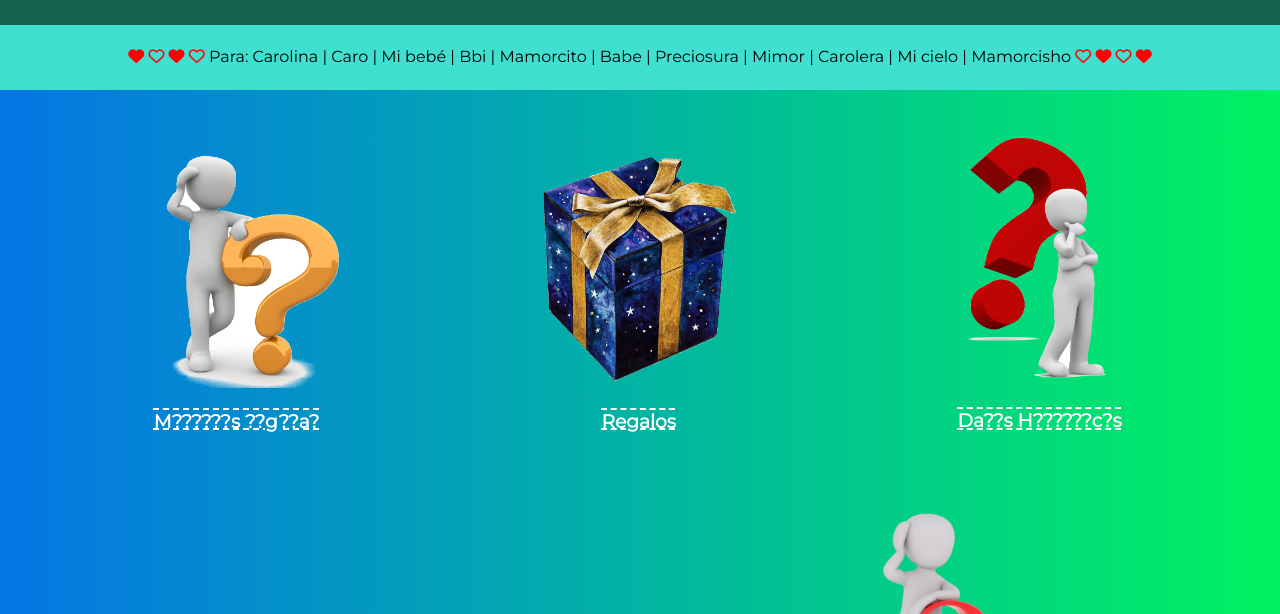
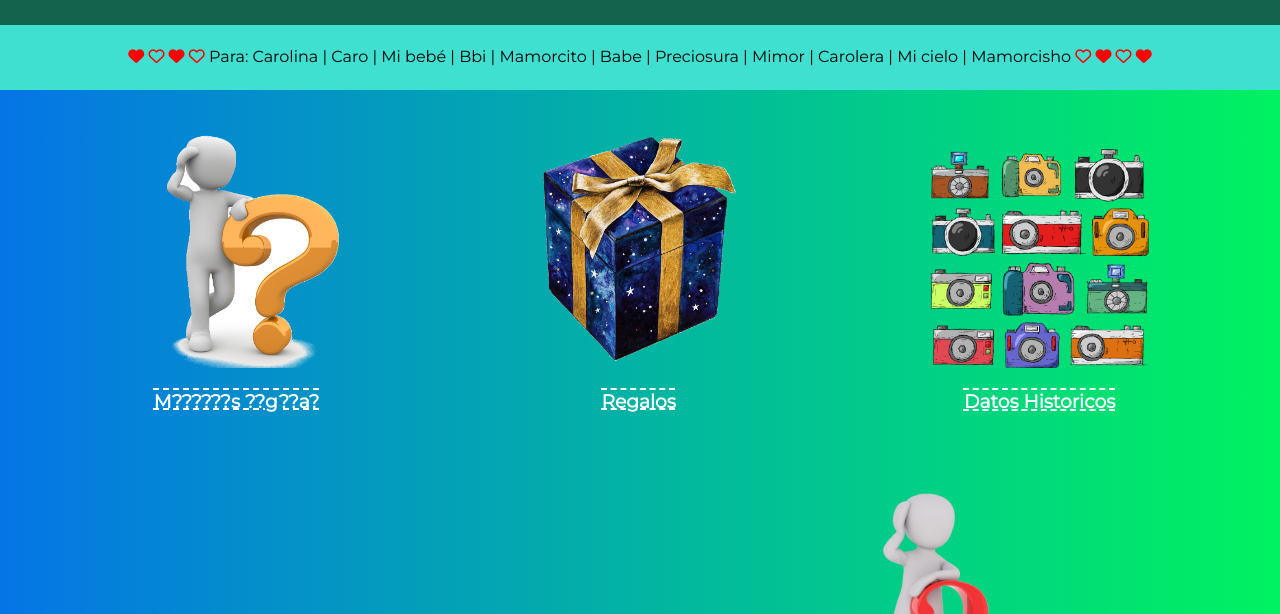
Before and after one commit to ETorres7/etorres7.github.com, a website: page lovers/index.html in a window 1280 px wide. Shown: the part 116-730 px from the top of the page. Drawn offline with nearby package versions, Linux system fonts and the light colour scheme.

Commit message:
opened datos section

```diff
--- a/lovers/index.html
+++ b/lovers/index.html
@@ -43,15 +43,15 @@
             </div>
             <div class="seccion animate__animated animate__bounce">
                 <div class="main-image">
-                    <!-- <a href="./tabs/memorias.html"><img src="./assets/imgs/camera.png" alt="Memorias magicos" class="main-image" width="55%"></a>
-                    <h3 class="subtitulos">Datos Historicos</h3> -->
-                    <a id="btn-abrir-2"><img src="./assets/imgs/incognitaRed.png" alt="Momentos magicos" class="main-image" width="65%"></a>
-                    <h3 class="subtitulos"> Da??s H??????c?s</h3>
+                    <a href="./tabs/memorias.html"><img src="./assets/imgs/camera.png" alt="Memorias magicos" class="main-image" width="55%"></a>
+                    <h3 class="subtitulos">Datos Historicos</h3>
+                    <!-- <a id="btn-abrir-2"><img src="./assets/imgs/incognitaRed.png" alt="Momentos magicos" class="main-image" width="65%"></a>
+                    <h3 class="subtitulos"> Da??s H??????c?s</h3> -->
                 </div>
             </div>
             <div class="seccion-dos animate__animated animate__bounce">
                 <div class="main-image">
-                    <a href="./tabs/info.html"><img src="./assets/imgs/fotopuzzle.jpg" alt="Regalo"  width="40%"></a>
+                    <a href="./tabs/info.html"><img src="./assets/imgs/fotopuzzle.jpg" alt="Informacion importante"  width="40%"></a>
                     <h3 class="subtitulos">Info importante</h3>
                     <!-- <a id="btn-abrir-3"><img src="./assets/imgs/yellowknee.png" alt="Momentos magicos" class="main-image" width="50%"></a>
                     <h3 class="subtitulos"> I?f? ?mp????n?e</h3> -->
```
